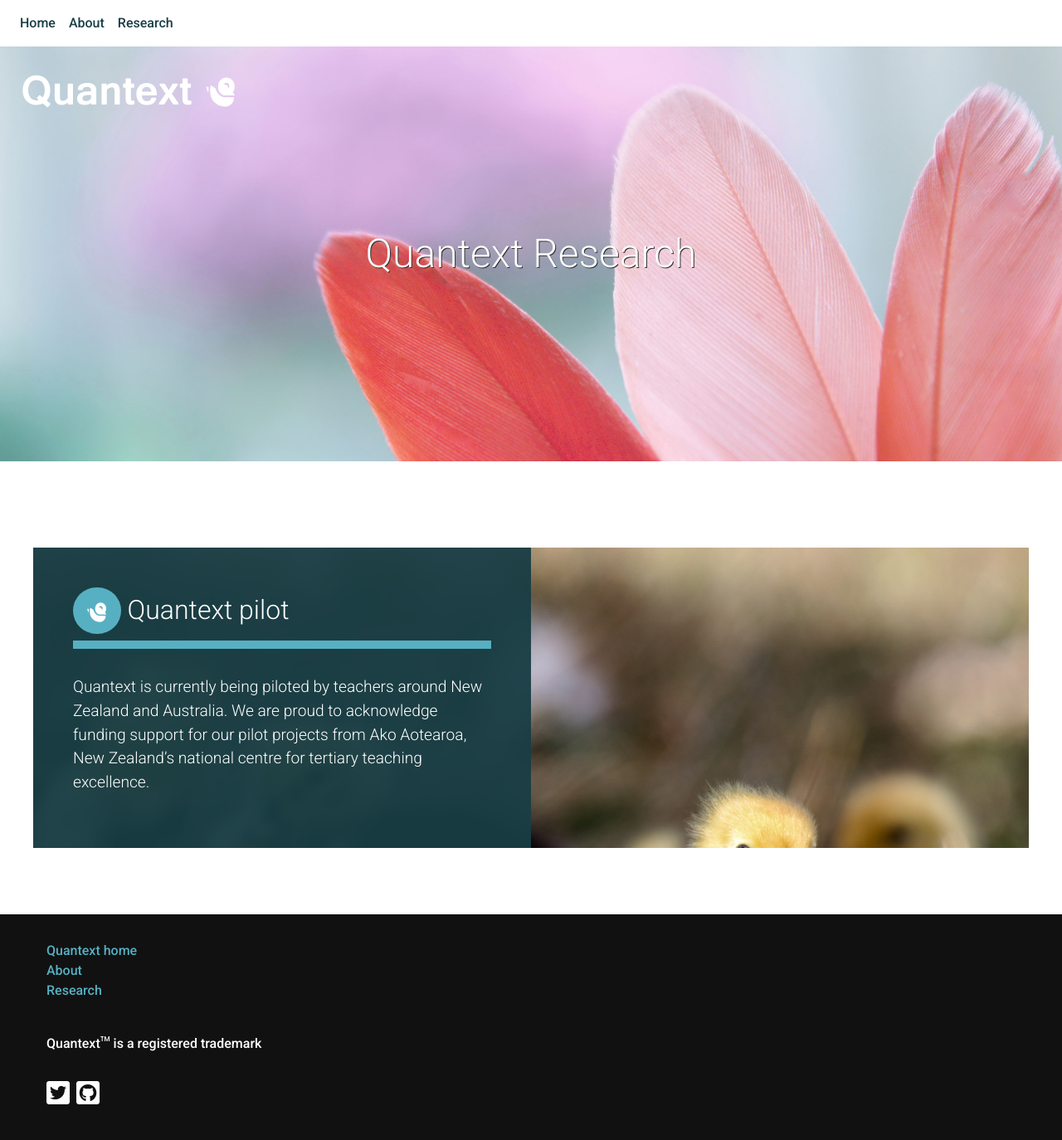
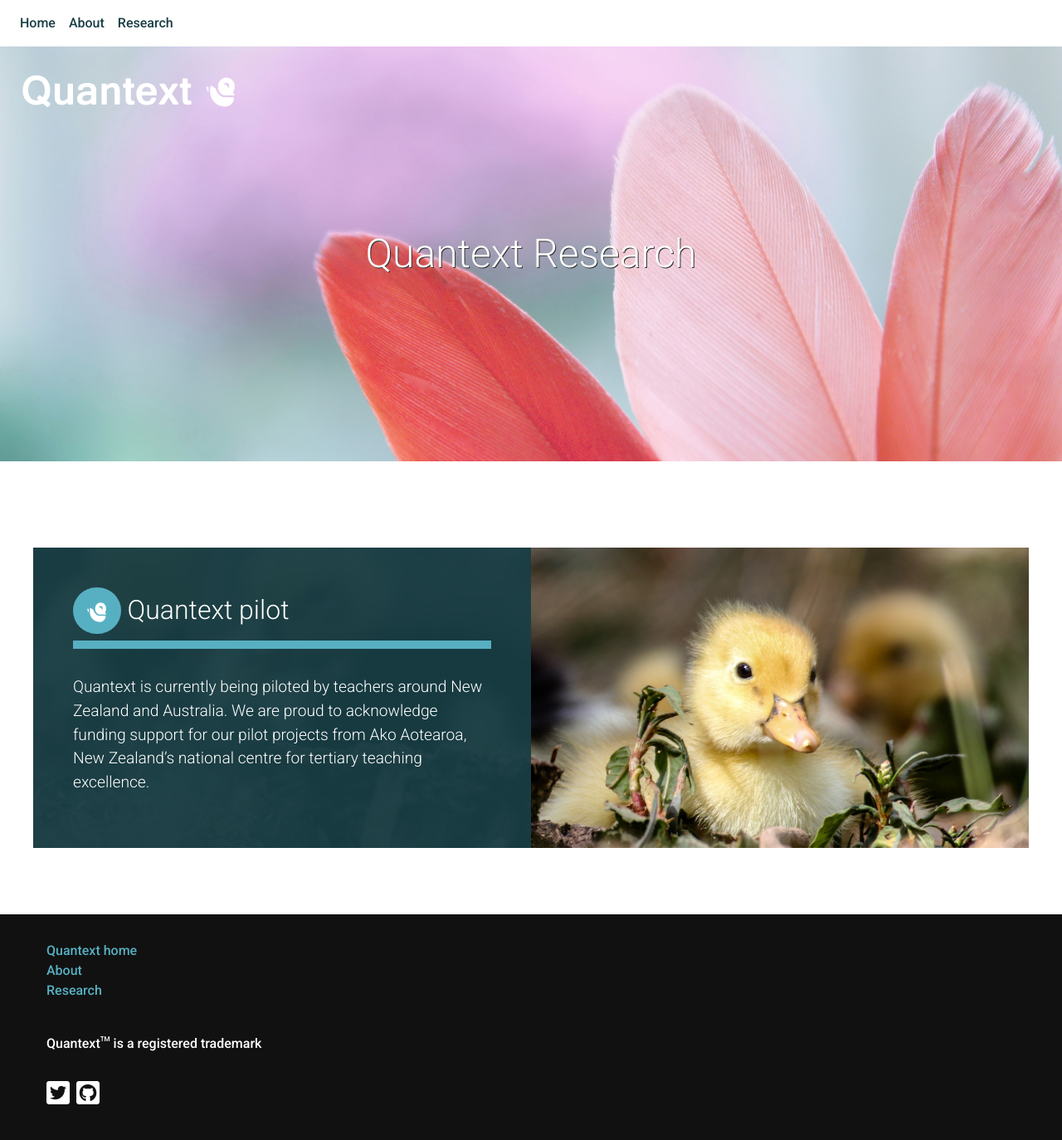
Before and after one commit to quantext/quantext.github.io, a Jekyll site: the page built from research.md, in a window 1280 px wide. Shown: the whole page at 83% size. Built offline with Jekyll 4.4.1, drawn with Linux system fonts in a browser that asks for light colours; nearby versions of some CDN libraries; our own code applies the rules of GitHub Pages for plain Markdown files.

Commit message:
Update block.html

```diff
--- a/_layouts/block.html
+++ b/_layouts/block.html
@@ -2,7 +2,7 @@
 
 ---
 <div class="main-theme-fill-menu index_box">
-    <div class="pt-0 pb-0" style="background: url('{{ page.img }}');color:white;position: relative;opacity: 1;background-size:cover;background-position:top right">
+    <div class="pt-0 pb-0" style="background: url('{{ page.img }}');color:white;position: relative;opacity: 1;background-size:cover;background-position:center">
         <div class="col-md-6 pl-5 pr-5 pb-5 mt-0 mb-5 pt-5" style="z-index: 4;">
             <div class="centerFlex">
                 <div style="background:#57b0c2;padding: 1.5rem .8rem;border-radius: 10rem;margin-right: .5rem;margin-bottom: .5rem;">
```
